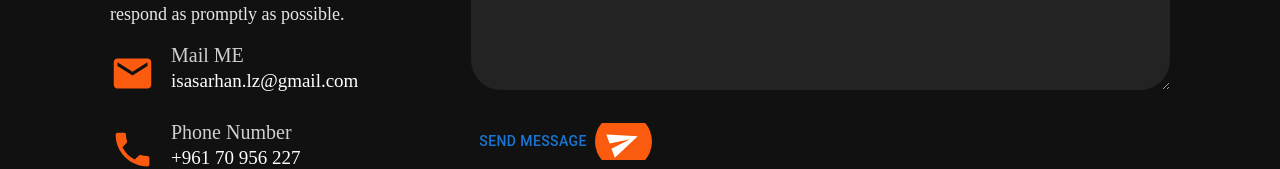
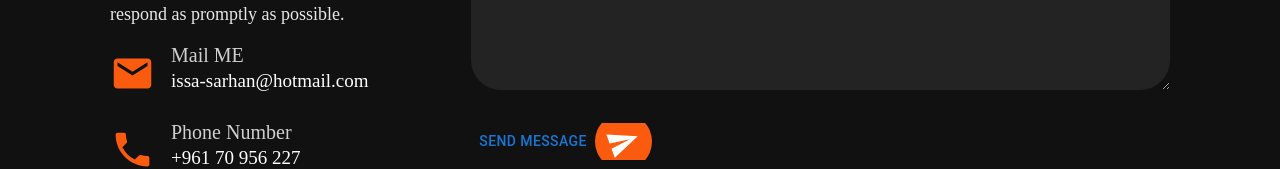
Before and after one commit to isasarhan/portolio, a Next.js app: page /contact in a window 1280 px wide. Shown: the part 540-709 px from the top of the page. Built offline with nearby package versions, Linux system fonts and the light colour scheme.

Commit message:
update email address

```diff
--- a/app/contact/page.jsx
+++ b/app/contact/page.jsx
@@ -43,7 +43,7 @@ const Contact = () => {
                   <div className="icon me-3"><EmailIcon /></div>
                   <div className="details">
                     <h5 className='m-0'>Mail ME</h5>
-                    <span><a className='text-decoration-none text-white' href="mailto:isasarhan.lz@gmail.com">isasarhan.lz@gmail.com</a></span>
+                    <span><a className='text-decoration-none text-white' href="mailto:issa-sarhan@hotmail.com">issa-sarhan@hotmail.com</a></span>
                   </div>
                 </div>
                 <div className="iconItem d-flex align-items-end">
```
